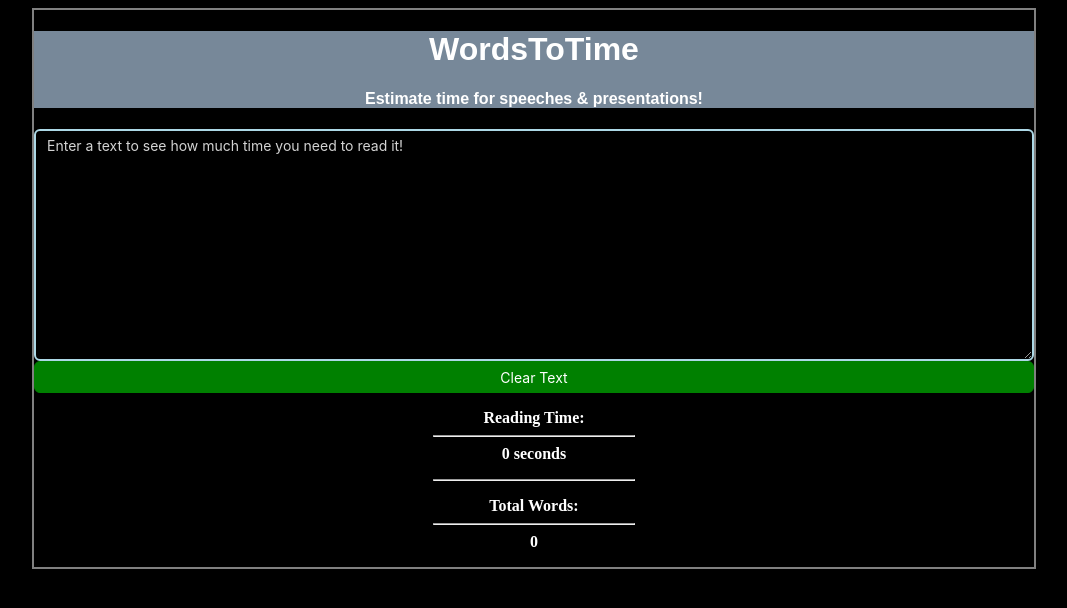
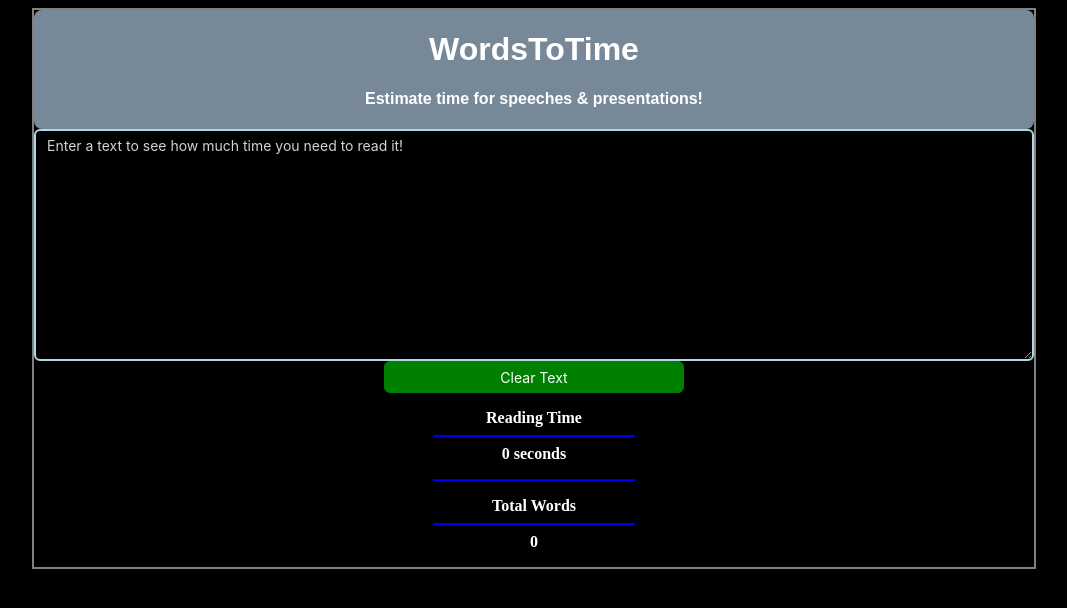
Before and after one commit to ergincetn01/howmuchtimetoread, a React (Create React App) app: page / in a window 1280 px wide. Shown: the top 608 px of the page, without its empty margins (106-1173 px from the left). Built offline with nearby package versions, Linux system fonts and the light colour scheme.

Commit message:
display-flexed, btn styling fixed

```diff
--- a/src/Components/Time.js
+++ b/src/Components/Time.js
@@ -31,10 +31,10 @@
 
    return (
     <div className="timerContainer">
-        <p className="white">Reading Time:<hr/> {getWordCount(text)===0 ? "0 seconds": estTime(text)} </p>
+        <p className="white">Reading Time<hr/> {getWordCount(text)===0 ? "0 seconds": estTime(text)} </p>
 
         <hr/>
-       <p className="white">Total Words: <hr/> {getWordCount(text)}</p>
+       <p className="white">Total Words<hr/> {getWordCount(text)}</p>
 
     </div>
    )
--- a/src/Styles/App.css
+++ b/src/Styles/App.css
@@ -1,6 +1,7 @@
 .app {
     justify-content: center;
-    display: block;
+    display: flex;
+    flex-direction: column;
    margin: auto;
    border: 2px solid gray;
    width: 1000px;
@@ -18,11 +19,14 @@
     font-family: Arial, Helvetica, sans-serif;
 }
 .btn {
+    justify-content: center;
+    margin: auto;
     color:white;
     background-color: green;
     text-align: center;
     border-color: green;
-    width: 1000px;
+    width: 300px;
+
 }
 
 .btn:hover {
@@ -33,4 +37,5 @@
 
 .heads {
     background-color: lightslategrey;
+    border-radius: 8px;
 }
--- a/src/Styles/Time.css
+++ b/src/Styles/Time.css
@@ -11,4 +11,5 @@
 
 hr {
     width: 200px;
+    border-color: blue;
 }
```
